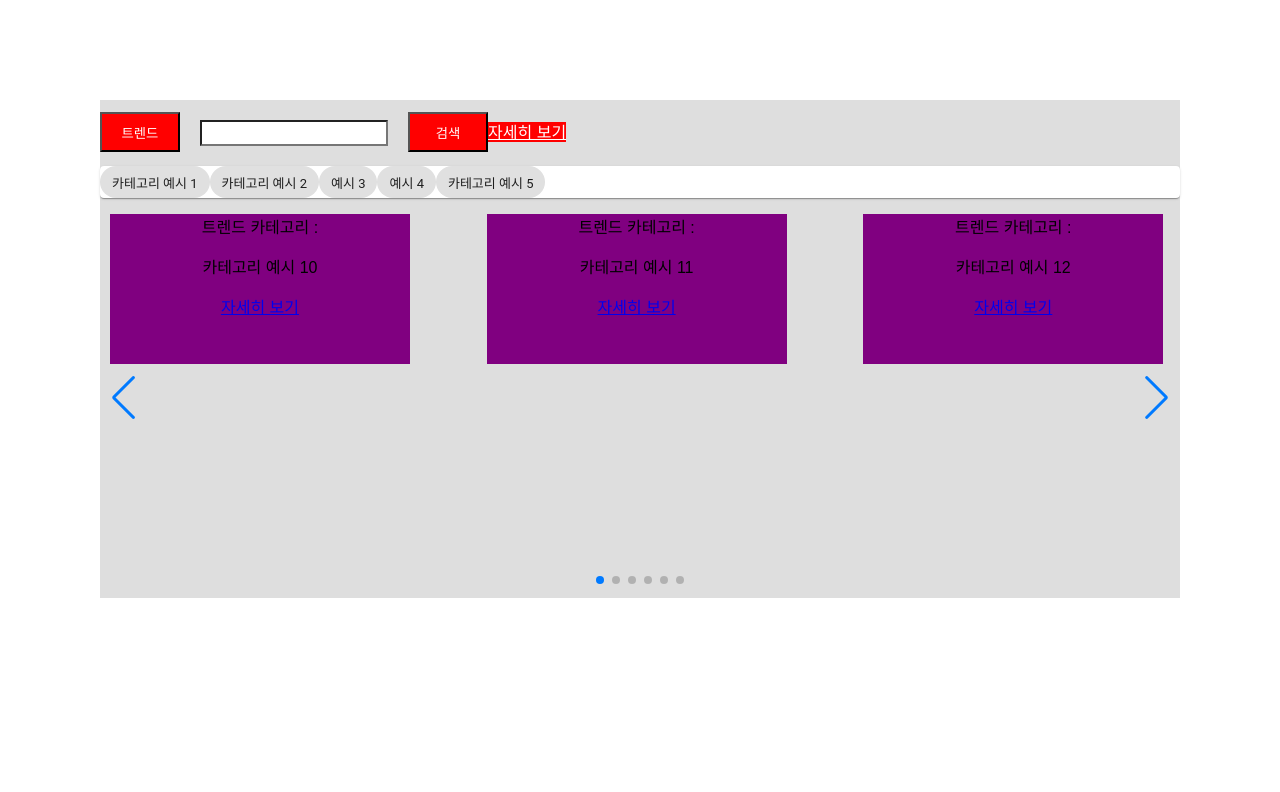
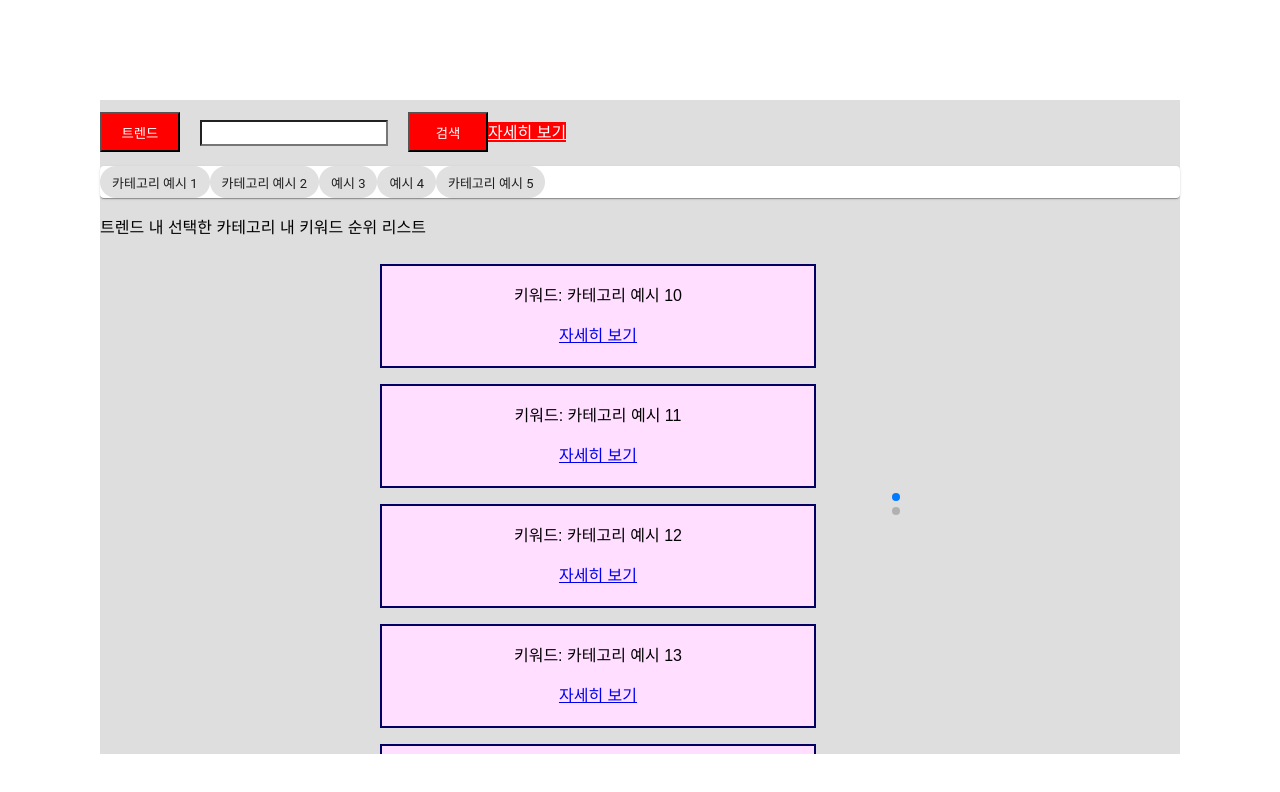
Before and after one commit to VanSubstance/ourtube, a React (Create React App) app in the folder front/: page / in a window 1280 px wide. Shown: the top 792 px of the page. Built offline with nearby package versions, Linux system fonts and the light colour scheme; the HTML template or start-up script is replaced by a standard one.

Commit message:
Modifying names
+ 클래스 / 파일 이름들 정리
+ 카테고리 / 키워드 혼용 제거
+ 리스트 기초 배치

```diff
--- a/front/src/Design/AlltimeMainPage.js
+++ b/front/src/Design/AlltimeMainPage.js
@@ -1,5 +1,5 @@
 import React, { Component } from 'react';
-import { RankList } from './Comps';
+import { KeywordList } from './Comps';
 import { BrowserRouter as Router, Route, Link } from 'react-router-dom';
 import Chip from '@material-ui/core/Chip';
 import Paper from '@material-ui/core/Paper';
@@ -491,9 +491,9 @@ class AlltimeMainPage extends Component {
                         })
                     }
                 </Paper>
-                <RankList type = "올타임" ref="CtgrResults">
+                <KeywordList type = "올타임" ref="CtgrResults">
 
-                </RankList>
+                </KeywordList>
                 <div
                     style={this.state.chart}>
                     <p> 바 그래프: 좋아요 싫어요 비율 </p>
--- a/front/src/Design/Comps/Css/Comps.css
+++ b/front/src/Design/Comps/Css/Comps.css
@@ -1,18 +1,26 @@
-.ctgrThumbnail {
+.keywordItem {
     width: 300px;
     height: 150px;
-    background-color: purple;
-    border-color: red;
+    background-color: rgb(255, 222, 255);
+    border: 2px solid red;
     color: black;
     margin: 10px;
     font-family: Arial;
     text-align: center;
 }
-.keywordThumbnail {
-    width: 300px;
-    height: 150px;
-    background-color: blue;
-    border-color: red;
+.keywordListVertical {
+    position: relative;
+    align-self: center;
+    width: 50%;
+    height: 500px;
+    align-content: center;
+}
+.keywordItemVertical {
+    position: relative;
+    width: 80%;
+    height: 100px;
+    background-color: rgb(255, 222, 255);
+    border: 2px solid rgb(2, 0, 100);
     color: black;
     margin: 10px;
     font-family: Arial;
--- a/front/src/Design/Comps/RankListItem.js
+++ b/front/src/Design/Comps/KeywordItem.js
@@ -1,24 +1,19 @@
 import React, { Component } from 'react';
 import { BrowserRouter as Router, Route, Link } from 'react-router-dom';
+import { Bar, Line, Radar } from 'react-chartjs-2';
+import './Css/Comps.css';
 
-class RankListItem extends Component {
+class KeywordItem extends Component {
 
     state = {
-        ex01: {
-            width: "400px",
-            height: "100px",
-            background: "#000000",
-            color: "#FFFFFF",
-        }
     }
     render () {
         return (
             <div
-                className = "CtgrThumbnail"
-                style = {this.state.ex01}>
-                    <p>리스트: {this.props.keyword} </p>
-                    {
-                    this.props.type === "트렌드"
+                className = "keywordItem">
+                    <p>{this.props.type}</p>
+                    <p>키워드 이름: {this.props.keyword}</p>
+                    {this.props.type === "트렌드"
                     ? (
                         <Link to = {"/trend/" + this.props.keyword}>자세히 보기</Link>
                     )
@@ -31,4 +26,4 @@ class RankListItem extends Component {
     }
 }
 
-export default RankListItem;
+export default KeywordItem;
--- a/front/src/Design/Comps/CtgrItem.js
+++ b/front/src/Design/Comps/KeywordItemVertical.js
@@ -1,19 +1,24 @@
 import React, { Component } from 'react';
 import { BrowserRouter as Router, Route, Link } from 'react-router-dom';
-import { Bar, Line, Radar } from 'react-chartjs-2';
 import './Css/Comps.css';
 
-class CtgrItem extends Component {
+class KeywordItemVertical extends Component {
 
     state = {
+        ex01: {
+            width: "400px",
+            height: "100px",
+            background: "#000000",
+            color: "#FFFFFF",
+        }
     }
     render () {
         return (
             <div
-                className = "ctgrThumbnail">
-                    <p>{this.props.type} 카테고리 : </p>
-                    <p>{this.props.keyword}</p>
-                    {this.props.type === "트렌드"
+                className = "keywordItemVertical">
+                    <p>키워드: {this.props.keyword} </p>
+                    {
+                    this.props.type === "트렌드"
                     ? (
                         <Link to = {"/trend/" + this.props.keyword}>자세히 보기</Link>
                     )
@@ -26,4 +31,4 @@ class CtgrItem extends Component {
     }
 }
 
-export default CtgrItem;
+export default KeywordItemVertical;
--- a/front/src/Design/Comps/RankList.js
+++ b/front/src/Design/Comps/KeywordList.js
@@ -5,10 +5,11 @@ import 'swiper/components/navigation/navigation.scss';
 import 'swiper/components/pagination/pagination.scss';
 import 'swiper/swiper.scss';
 
-import RankListItem from './RankListItem';
+import KeywordItemVertical from './KeywordItemVertical';
+import './Css/Comps.css';
 
 SwiperCore.use([Navigation, Pagination, Autoplay]);
-class RankList extends Component {
+class KeywordList extends Component {
 
     state = {
         keywords: [0, 1, 2, 3, 4, 5, 6, 7],
@@ -38,11 +39,11 @@ class RankList extends Component {
         return (
             this.state.keywords.map((element) => (
                 <SwiperSlide>
-                    <RankListItem
+                    <KeywordItemVertical
                         type = {this.props.type}
                         keyword={element}>
 
-                    </RankListItem>
+                    </KeywordItemVertical>
                 </SwiperSlide>
             )
             )
@@ -52,10 +53,10 @@ class RankList extends Component {
     render() {
         return (
             <div>
-                <p>{this.props.type} 랭크 리스트</p>
+                <p>{this.props.type} 내 선택한 카테고리 내 키워드 순위 리스트</p>
                 <Swiper
-                    style={this.state.style}
-                    spaceBetween={50}
+                    className= "keywordListVertical"
+                    spaceBetween={100}
                     slidesPerView={5}
                     direction={'vertical'}
                     onSlideChange={() => console.log('slide change')}
@@ -69,4 +70,4 @@ class RankList extends Component {
     }
 }
 
-export default RankList;
+export default KeywordList;
--- a/front/src/Design/Comps/CtgrResults.js
+++ b/front/src/Design/Comps/KeywordListVertical.js
@@ -5,22 +5,25 @@ import 'swiper/components/navigation/navigation.scss';
 import 'swiper/components/pagination/pagination.scss';
 import 'swiper/swiper.scss';
 
-import CtgrItem from './CtgrItem';
+import KeywordItemVertical from './KeywordItemVertical';
+import './Css/Comps.css';
 
 SwiperCore.use([Navigation, Pagination, Autoplay]);
-class CtgrResults extends Component {
+class KeywordList extends Component {
 
     state = {
-        keywords: [0, 1, 2, 3, 4, 5],
+        keywords: [0, 1, 2, 3, 4, 5, 6, 7],
+        style: {
+            width: "800px",
+            height: "200px",
+        }
     }
-
-    componentDidMount () {
-        this.refreshResults(this.props.newCtgr)
+    componentDidMount() {
+        this.refreshResults(this.props.newCtgr);
     }
-
     /**
      * ------------------------------------------------------------------------------> 김종규
-     * 카테고리 리스트 새로고침
+     * 키워드 리스트 새로고침
      */
     refreshResults = (newCtgr) => {
         this.state.keywords = [newCtgr + "0",
@@ -36,30 +39,27 @@ class CtgrResults extends Component {
         return (
             this.state.keywords.map((element) => (
                 <SwiperSlide>
-                    <CtgrItem
+                    <KeywordItemVertical
                         type = {this.props.type}
                         keyword={element}>
 
-                    </CtgrItem>
+                    </KeywordItemVertical>
                 </SwiperSlide>
-            ))
+            )
+            )
         );
     }
 
     render() {
         return (
             <div>
+                <p>{this.props.type} 내 선택한 카테고리 내 키워드 순위 리스트</p>
                 <Swiper
-                style = {
-                    {
-                        height: "400px",
-                    }
-                }
-                    spaceBetween={50}
-                    slidesPerView={3}
-                    direction={'horizontal'}
-                    navigation
-                    loop={true}
+                    className= "keywordListVertical"
+                    spaceBetween={100}
+                    slidesPerView={5}
+                    direction={'vertical'}
+                    onSlideChange={() => console.log('slide change')}
                     pagination={{ clickable: true }}
 
                 >
@@ -70,4 +70,4 @@ class CtgrResults extends Component {
     }
 }
 
-export default CtgrResults;
+export default KeywordList;
--- a/front/src/Design/MainPageSimple.js
+++ b/front/src/Design/MainPageSimple.js
@@ -1,5 +1,5 @@
 import React, { Component } from 'react';
-import { CtgrResults } from './Comps';
+import { KeywordList } from './Comps';
 import { BrowserRouter as Router, Route, Link } from 'react-router-dom';
 import Chip from '@material-ui/core/Chip';
 import Paper from '@material-ui/core/Paper';
@@ -194,12 +194,12 @@ class MainPageSimple extends Component {
                             </Paper>
                         )
                 }
-                <CtgrResults
+                <KeywordList
                     type = {this.state.currentType}
                     ref="CtgrResults"
                 >
 
-                </CtgrResults>
+                </KeywordList>
             </div>
         );
     }
--- a/front/src/Design/TrendMainPage.js
+++ b/front/src/Design/TrendMainPage.js
@@ -1,5 +1,5 @@
 import React, { Component } from 'react';
-import { RankList } from './Comps';
+import { KeywordList } from './Comps';
 import { BrowserRouter as Router, Route, Link } from 'react-router-dom';
 import Chip from '@material-ui/core/Chip';
 import Paper from '@material-ui/core/Paper';
@@ -485,9 +485,9 @@ class TrendMainPage extends Component {
                     }
                 </Paper>
 
-                <RankList type="트렌드" ref="CtgrResults">
+                <KeywordList type="트렌드" ref="CtgrResults">
 
-                </RankList>
+                </KeywordList>
                 <div
                     style={this.state.chart}>
                     <p> 바 그래프: 좋아요 싫어요 비율 </p>
```
Also changed, not shown: front/src/Design/Comps/index.js (+5 -4 lines).
